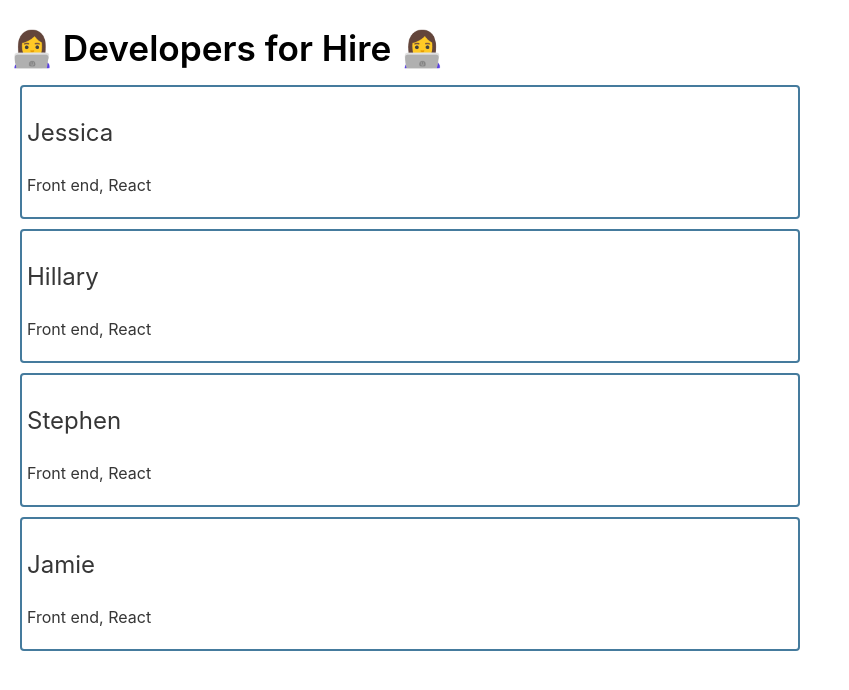
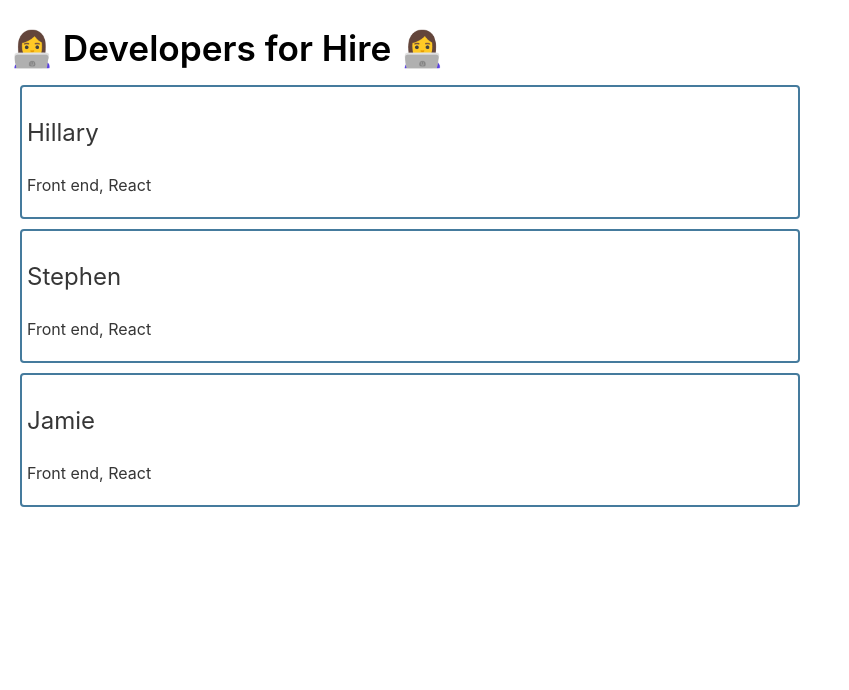
Before and after one commit to Momentum-Team-12/example-react-devs-for-hire, a React (Create React App) app: page / in a window 1280 px wide. Shown: the top 690 px of the page, without its empty margins (0-849 px from the left). Built offline with nearby package versions, Linux system fonts and the light colour scheme.

Commit message:
Conditionally render developer component

```diff
--- a/src/App.js
+++ b/src/App.js
@@ -8,19 +8,18 @@ function App() {
   return (
     <>
       <h1>👩‍💻 Developers for Hire 👩‍💻</h1>
-      {devs.map((dev, index) => (
-        <Developer
-          name={dev.name}
-          expertise={dev.expertise}
-          available_for_hire={dev.available_for_hire}
-          key={index}
-        />
-      ))}
+      {devs.map((dev, index) => {
+        if (dev.available_for_hire) {
+          return (
+            <Developer name={dev.name} expertise={dev.expertise} key={index} />
+          )
+        }
+      })}
     </>
   )
 }
 
-function Developer({ name, expertise, available_for_hire }) {
+function Developer({ name, expertise }) {
   return (
     <div className="dev">
       <p className="dev--name">{name}</p>
```
